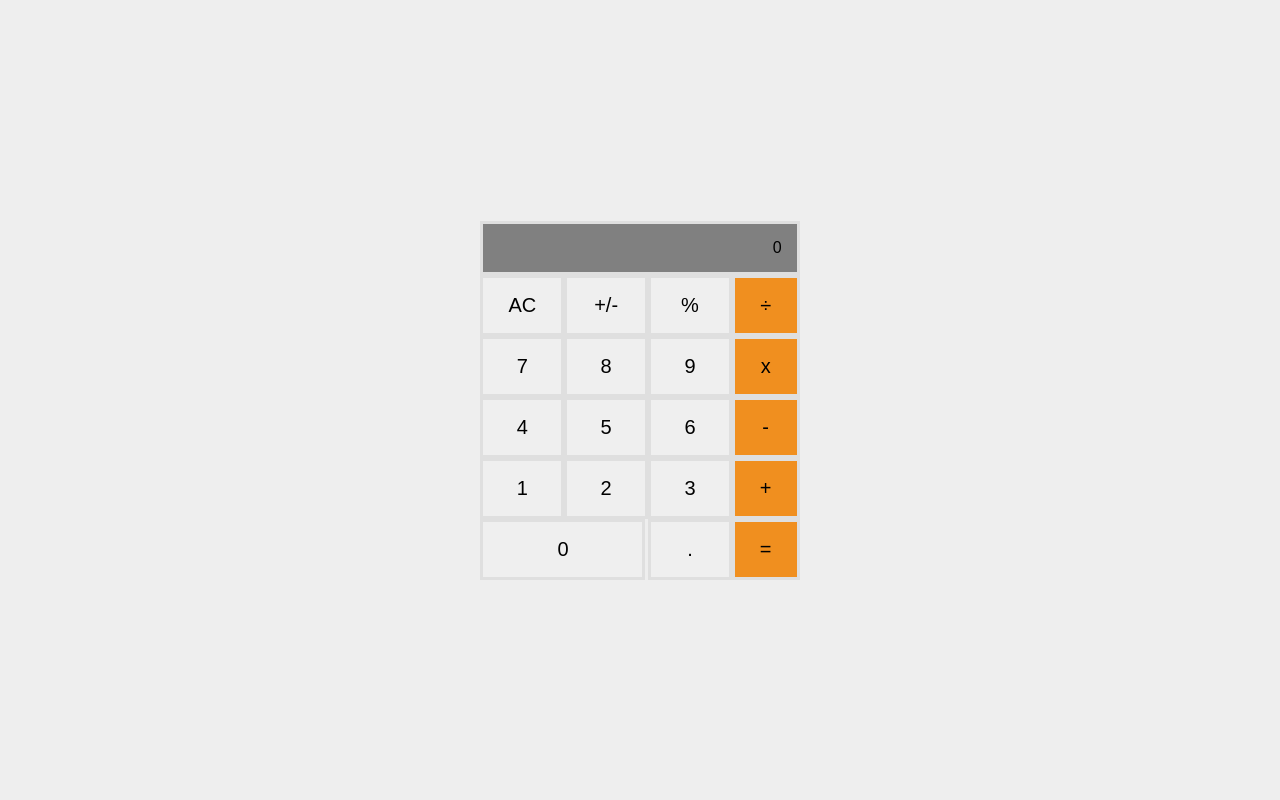
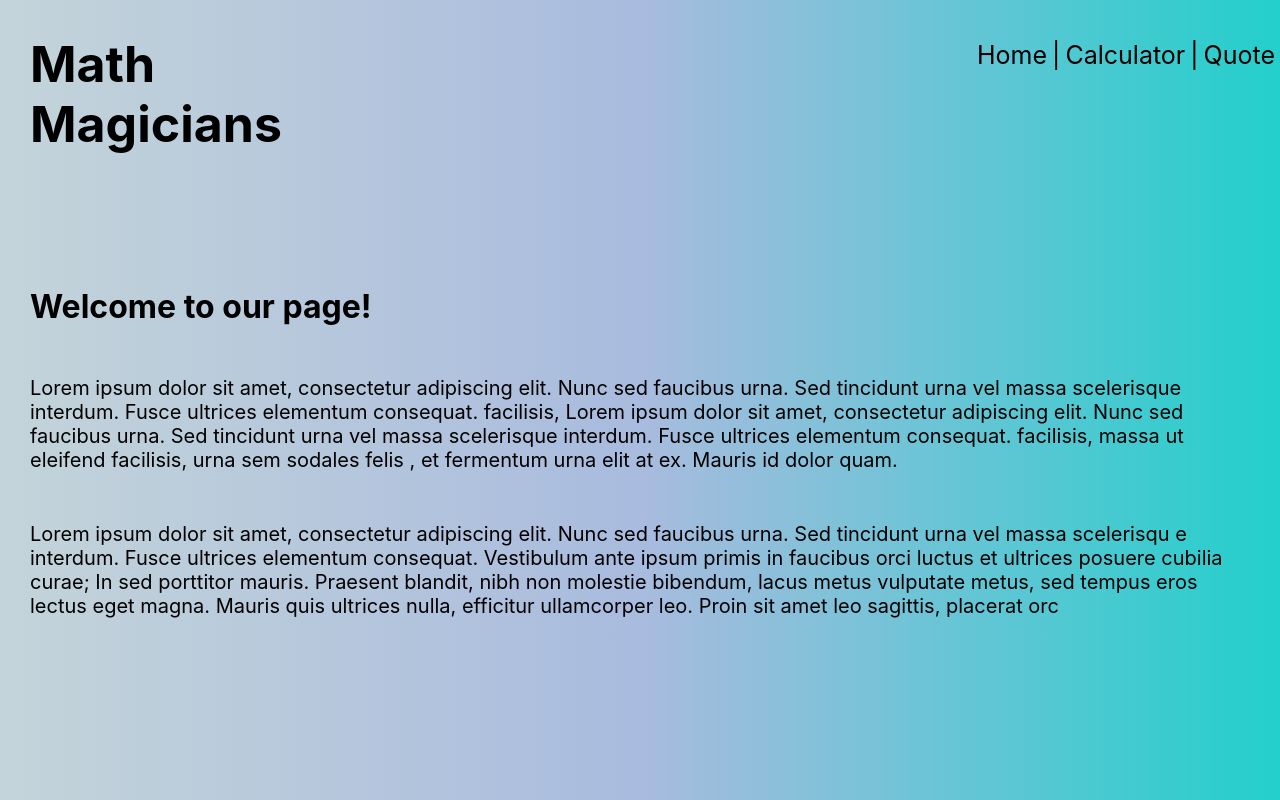
Before and after one commit to francis3400/Maths-Magician, a React (Create React App) app: page / in a window 1280 px wide. Built offline with nearby package versions, Linux system fonts and the light colour scheme.

Commit message:
update react routes, styles and finished website looks

```diff
--- a/package.json
+++ b/package.json
@@ -9,6 +9,7 @@
     "big.js": "^6.2.1",
     "react": "^18.2.0",
     "react-dom": "^18.2.0",
+    "react-router-dom": "^6.8.1",
     "react-scripts": "5.0.1",
     "web-vitals": "^2.1.4"
   },
--- a/src/App.js
+++ b/src/App.js
@@ -1,9 +1,18 @@
+import { Route, Routes } from 'react-router-dom';
+import Home from './components/Home';
+import Nav from './components/Nav';
+import Quote from './components/Quote';
 import Calculator from './components/calculator';
 
 function App() {
   return (
     <div className="App">
-      <Calculator />
+      <Nav />
+      <Routes>
+        <Route path="/" element={<Home />} />
+        <Route path="Calculator" element={<Calculator />} />
+        <Route path="Quote" element={<Quote />} />
+      </Routes>
     </div>
   );
 }
--- /dev/null
+++ b/src/components/Home.js
@@ -0,0 +1,29 @@
+import '../styles/Home.css';
+
+const Home = () => (
+  <>
+    <div className="homeContainer">
+      <h1 className="welcome">Welcome to our page!</h1>
+      <p>
+        Lorem ipsum dolor sit amet, consectetur adipiscing elit. Nunc sed
+        faucibus urna. Sed tincidunt urna vel massa scelerisque interdum. Fusce
+        ultrices elementum consequat. facilisis, Lorem ipsum dolor sit amet,
+        consectetur adipiscing elit. Nunc sed faucibus urna. Sed tincidunt urna
+        vel massa scelerisque interdum. Fusce ultrices elementum consequat.
+        facilisis, massa ut eleifend facilisis, urna sem sodales felis , et
+        fermentum urna elit at ex. Mauris id dolor quam.
+      </p>
+      <p>
+        Lorem ipsum dolor sit amet, consectetur adipiscing elit. Nunc sed
+        faucibus urna. Sed tincidunt urna vel massa scelerisqu e interdum. Fusce
+        ultrices elementum consequat. Vestibulum ante ipsum primis in faucibus
+        orci luctus et ultrices posuere cubilia curae; In sed porttitor mauris.
+        Praesent blandit, nibh non molestie bibendum, lacus metus vulputate
+        metus, sed tempus eros lectus eget magna. Mauris quis ultrices nulla,
+        efficitur ullamcorper leo. Proin sit amet leo sagittis, placerat orc
+      </p>
+    </div>
+  </>
+);
+
+export default Home;
--- /dev/null
+++ b/src/components/Nav.js
@@ -0,0 +1,19 @@
+import { Link } from 'react-router-dom';
+import '../styles/Nav.css';
+
+function Nav() {
+  return (
+    <div className="mainMenu">
+      <h1 className="theHeading">Math Magicians</h1>
+      <nav className="options">
+        <Link to="/">Home</Link>
+        |
+        <Link to="Calculator">Calculator</Link>
+        |
+        <Link to="Quote">Quote</Link>
+      </nav>
+    </div>
+  );
+}
+
+export default Nav;
--- /dev/null
+++ b/src/components/Quote.js
@@ -0,0 +1,13 @@
+import '../styles/Quote.css';
+
+const Quote = () => (
+  <div className="mainQuote">
+    <p className="theQuote">
+      Mathematics is not about numbers, equations, computations, or algorithms:
+      it is about understanding.
+      <em>- William Paul Thurston</em>
+    </p>
+  </div>
+);
+
+export default Quote;
--- a/src/components/calculator.js
+++ b/src/components/calculator.js
@@ -1,5 +1,6 @@
 import { useState } from 'react';
 import calculate from './logic/calculate';
+import '../styles/Calculator.css';
 
 function Calculator() {
   const [result, setResult] = useState({
@@ -13,7 +14,8 @@
   };
 
   return (
-    <div className="App">
+    <div className="Calc">
+      <h1>Let&apos;s do some math!</h1>
       <div className="calculator">
         <div className="display">
           <div className="display-screen" type="text">
--- a/src/index.css
+++ b/src/index.css
@@ -1,67 +1,34 @@
-* {
+body {
   margin: 0;
-  padding: 0;
-  box-sizing: border-box;
-  font-family: "Fire Sans", sans-serif;
+  background-image:
+    linear-gradient(
+      to right,
+      rgb(195, 212, 218),
+      rgb(169, 187, 222),
+      rgb(35, 207, 204)
+    );
+  font-family:
+    -apple-system,
+    BlinkMacSystemFont,
+    "Segoe UI",
+    "Roboto",
+    "Oxygen",
+    "Ubuntu",
+    "Cantarell",
+    "Fira Sans",
+    "Droid Sans",
+    "Helvetica Neue",
+    sans-serif;
+  -webkit-font-smoothing: antialiased;
+  -moz-osx-font-smoothing: grayscale;
 }
 
-body {
-  background-color: #eee;
+code {
+  font-family:
+    source-code-pro,
+    Menlo,
+    Monaco,
+    Consolas,
+    "Courier New",
+    monospace;
 }
-
-.App {
-  display: flex;
-  min-height: 100vh;
-  align-items: center;
-  justify-content: center;
-  overflow: hidden;
-}
-
-.calculator {
-  border: none;
-  width: 100%;
-}
-
-.display {
-  text-align: right;
-  padding: 15px;
-  background-color: gray;
-  border: solid;
-  border-color: rgb(223, 223, 223);
-}
-
-button {
-  font-size: 20px;
-  padding: 16px;
-  cursor: pointer;
-  padding-left: 25px;
-  padding-right: 25px;
-  transition: 0.4s;
-  border: solid;
-  border-color: rgb(223, 223, 223);
-}
-
-button:hover {
-  opacity: 0.9;
-}
-
-.operators {
-  float: right;
-  display: flex;
-  flex-direction: column;
-}
-
-.ope {
-  background-color: rgb(240, 143, 31);
-}
-
-.digits {
-  display: grid;
-  grid-template-rows: repeat(4, 1fr);
-  grid-template-columns: repeat(3, 1fr);
-}
-
-.zero {
-  grid-column: 1/3;
-  width: 165px;
-}
--- a/src/index.js
+++ b/src/index.js
@@ -1,11 +1,12 @@
 import React from 'react';
 import ReactDOM from 'react-dom/client';
 import './index.css';
+import { BrowserRouter } from 'react-router-dom';
 import App from './App';
 
 const root = ReactDOM.createRoot(document.getElementById('root'));
 root.render(
-  <React.StrictMode>
+  <BrowserRouter>
     <App />
-  </React.StrictMode>,
+  </BrowserRouter>,
 );
--- /dev/null
+++ b/src/styles/Calculator.css
@@ -0,0 +1,62 @@
+.Calc {
+  display: flex;
+  overflow: hidden;
+}
+
+.Calc h1 {
+  margin-top: 150px;
+  padding-left: 80px;
+  font-size: 30px;
+}
+
+.calculator {
+  border: none;
+  width: 50%;
+  height: 65vh;
+  margin-left: 20vw;
+  margin-top: 150px;
+}
+
+.display {
+  text-align: right;
+  padding: 15px;
+  background-color: gray;
+  border: solid;
+  border-color: rgb(223, 223, 223);
+}
+
+button {
+  font-size: 20px;
+  padding: 26px;
+  cursor: pointer;
+  padding-left: 75px;
+  padding-right: 75px;
+  transition: 0.4s;
+  border: solid;
+  border-color: rgb(223, 223, 223);
+}
+
+button:hover {
+  opacity: 0.91;
+}
+
+.operators {
+  float: right;
+  display: flex;
+  flex-direction: column;
+}
+
+.ope {
+  background-color: rgb(240, 143, 31);
+}
+
+.digits {
+  display: grid;
+  grid-template-rows: repeat(4, 1fr);
+  grid-template-columns: repeat(3, 1fr);
+}
+
+.zero {
+  grid-column: 1/3;
+  width: 375px;
+}
--- /dev/null
+++ b/src/styles/Home.css
@@ -0,0 +1,11 @@
+.welcome {
+  padding-left: 30px;
+  margin-top: 100px;
+}
+
+.homeContainer p {
+  padding-left: 30px;
+  padding-right: 35px;
+  font-size: 20px;
+  margin-top: 50px;
+}
--- /dev/null
+++ b/src/styles/Nav.css
@@ -0,0 +1,22 @@
+.mainMenu {
+  display: flex;
+  flex-direction: row;
+}
+
+.theHeading {
+  padding-left: 30px;
+  font-size: 50px;
+}
+
+.options {
+  padding-top: 40px;
+  margin-left: 47vw;
+  font-size: 25px;
+}
+
+a {
+  padding-left: 5px;
+  padding-right: 5px;
+  text-decoration: none;
+  color: black;
+}
--- /dev/null
+++ b/src/styles/Quote.css
@@ -0,0 +1,6 @@
+.mainQuote {
+  margin-top: 200px;
+  padding: 100px;
+  font-size: 30px;
+  font-weight: 600;
+}
```
Also changed, not shown: 1 other file (tests, documents, lock files or other folders).
